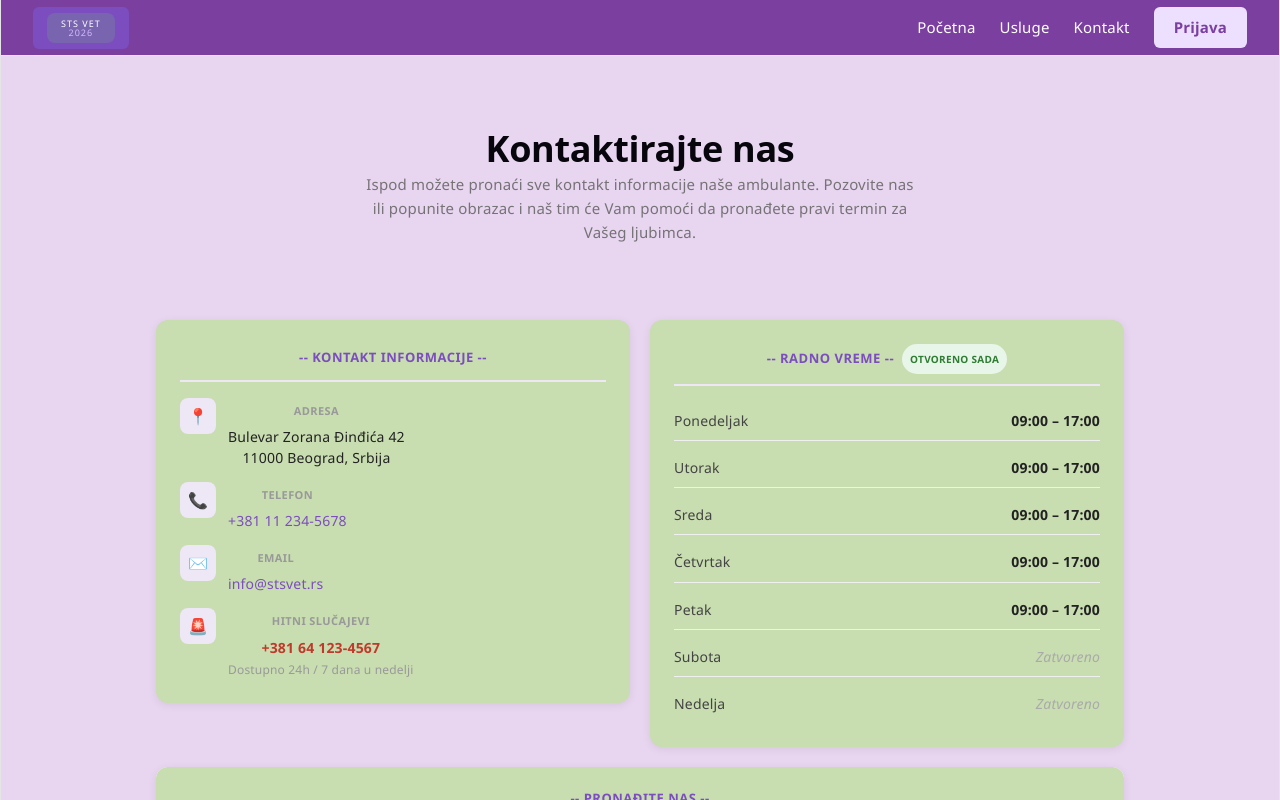
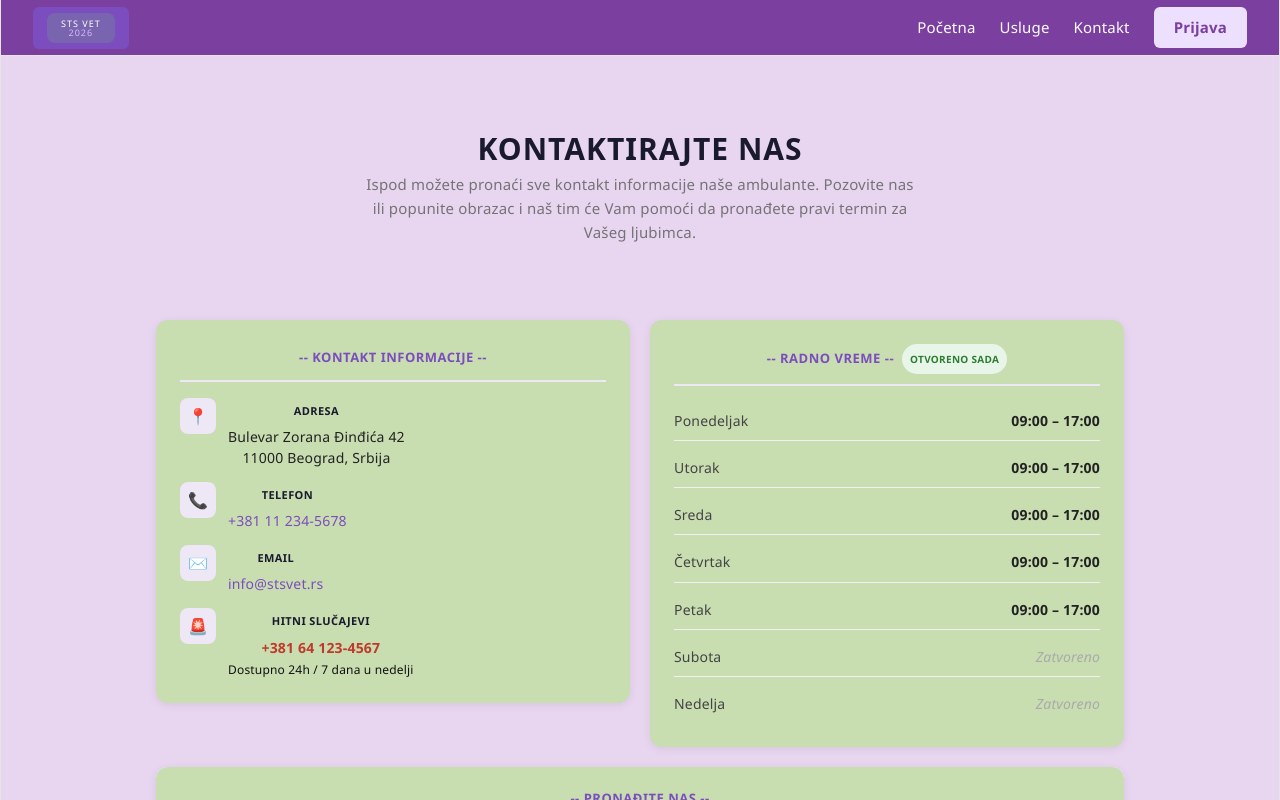
Before and after one commit to elab-development/klijentske-veb-tehnologije-i-skriptni-jezici-2025-26-2023-0573-veterinarska-stanica, a React (Vite) app: page /kontakt in a window 1280 px wide. Shown: the top 800 px of the page. Built offline with nearby package versions, Linux system fonts and the light colour scheme.

Commit message:
uskladjen font

```diff
--- a/src/App.tsx
+++ b/src/App.tsx
@@ -13,6 +13,8 @@ import Pocetna from "./pages/Pocetna";
 import Usluge from "./pages/Usluge";
 import PojedinacnaUsluga from "./pages/PojedinacnaUsluga";
 import Kontakt from "./pages/Kontakt";
+import ONama from "./pages/ONama";
+import PolitikaPrivatnosti from "./pages/PolitikaPrivatnosti";
 
 import "./App.css";
 
@@ -41,6 +43,8 @@ function App() {
               <Route path="/usluge" element={<Usluge />} />
               <Route path="/usluga/:id" element={<PojedinacnaUsluga />} />
               <Route path="/kontakt" element={<Kontakt />} />
+              <Route path="/o-nama" element={<ONama />} />
+              <Route path="/politika-privatnosti" element={<PolitikaPrivatnosti />} />
 
               <Route
                 path="/zakazivanje"
--- a/src/pages/Kontakt.css
+++ b/src/pages/Kontakt.css
@@ -7,8 +7,8 @@
 .kontakt-page {
   background: #e8d5f0;
   min-height: 100vh;
-  font-family: 'Segoe UI', Arial, sans-serif;
-  color: #222;
+  font-family: 'Segoe UI', Tahoma, Geneva, Verdana, sans-serif;
+  color: #1a1a2e;
 }
 
 
@@ -20,10 +20,11 @@
 }
 
 .kontakt-header h1 {
-  font-size: 36px;
-  font-weight: 700;
+  font-size: 30px;
+  font-weight: 800;
   margin-bottom: 10px;
-  letter-spacing: -0.3px;
+  letter-spacing: 1px;
+  color: #1a1a2e;
 }
 
 .kontakt-header p {
@@ -94,7 +95,7 @@
 .kontakt-info-label {
   font-size: 11px;
   font-weight: 700;
-  color: #999;
+  /* color: #999; */
   text-transform: uppercase;
   letter-spacing: 0.4px;
   margin-bottom: 2px;
--- a/src/pages/Kontakt.tsx
+++ b/src/pages/Kontakt.tsx
@@ -69,7 +69,7 @@ export default function Kontakt() {
 
 
       <header className="kontakt-header">
-        <h1>Kontaktirajte nas</h1>
+        <h1>KONTAKTIRAJTE NAS</h1>
         <p>
           Ispod možete pronaći sve kontakt informacije naše ambulante. Pozovite nas
           ili popunite obrazac i naš tim će Vam pomoći da pronađete pravi termin za
@@ -126,7 +126,7 @@ export default function Kontakt() {
                     </a>
                   </span>
                   <br />
-                  <span style={{ fontSize: 12, color: "#999" }}>
+                  <span style={{ fontSize: 12, color: "#111" }}>
                     Dostupno 24h / 7 dana u nedelji
                   </span>
                 </div>
--- a/src/pages/Usluge.css
+++ b/src/pages/Usluge.css
@@ -5,7 +5,7 @@
 }
 
 body {
-  font-family: 'Segoe UI', Arial, sans-serif;
+  font-family: 'Segoe UI', Tahoma, Geneva, Verdana, sans-serif;
   background: #c8ddb0;
   color: #222;
   min-height: 100vh;
@@ -83,9 +83,10 @@ body {
 
 .page-header h1 {
   font-size: 36px;
-  font-weight: 700;
+  font-weight: 800;
   margin-bottom: 10px;
-  letter-spacing: -0.3px;
+  letter-spacing: 1px;
+  color: #1a1a2e;
 }
 
 .page-header p {
```
